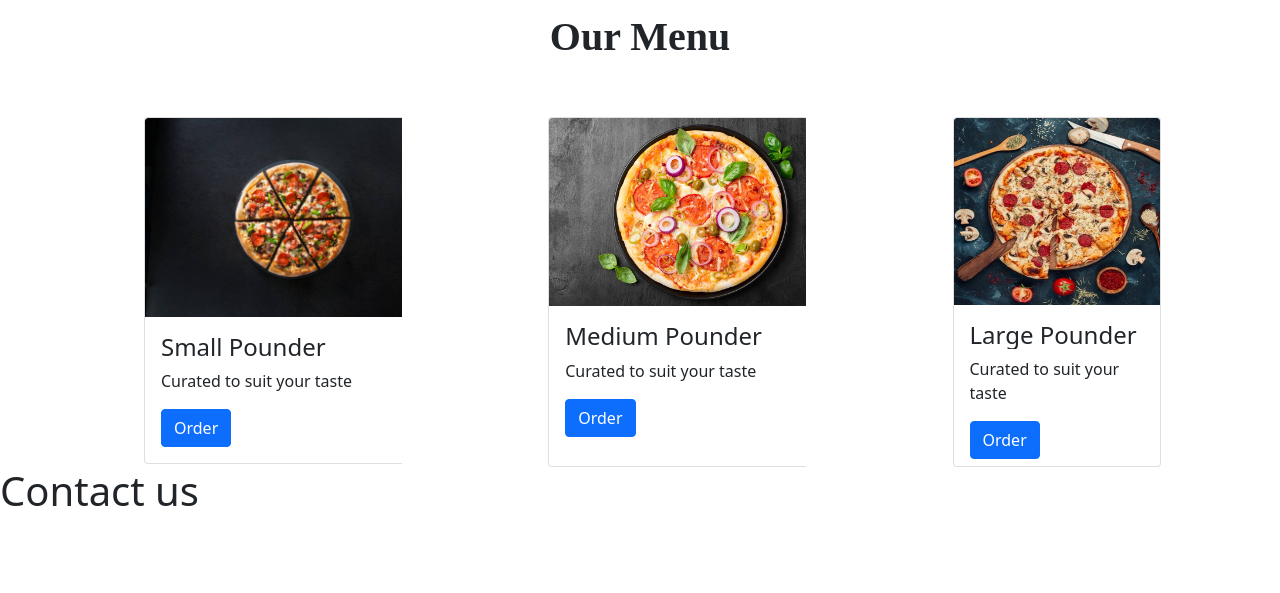
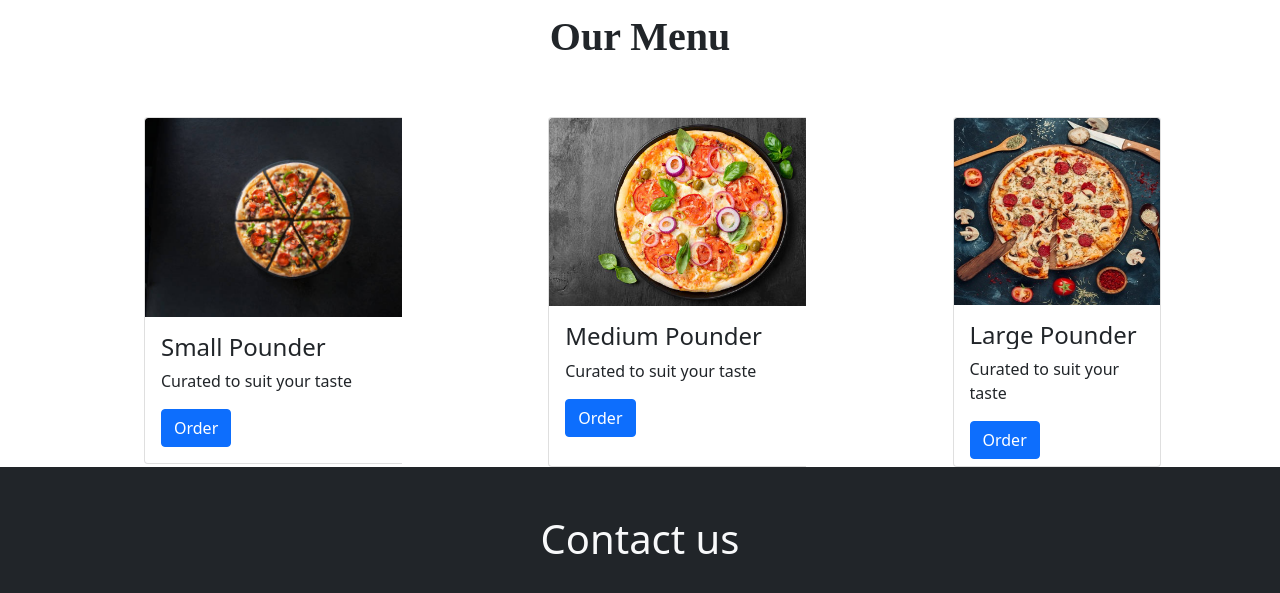
Before and after one commit to paulmunyao/Pizza-Palace, a plain HTML site: page index.html in a window 1280 px wide. Shown: the part 789-1382 px from the top of the page. Before the commit the page ends 1312 px from the top, so only its background shows below. Drawn offline with nearby package versions, Linux system fonts and the light colour scheme; a script that the page names is missing.

Commit message:
Style contact us page

```diff
--- a/index.css
+++ b/index.css
@@ -42,10 +42,10 @@
   margin-top: 70px;
 }
 
-.section2 {
+/* .section2 {
   height: 700px;
   width: 100%;
-}
+} */
 
 .menu {
   text-align: center;
@@ -63,6 +63,11 @@
 .row{
   margin-left: 50px;
   justify-content: space-between;
+}
+
+.section3 {
+  height: 700px;
+  width: 100%;
 }
 
 @media only screen and (max-width: 600px) {
--- a/index.html
+++ b/index.html
@@ -70,8 +70,12 @@
         </div>
     </div>
     <!-- </div> -->
-    <div class="section3">
+    <div class="section3 bg-dark">
+        <div class="container text-center text-light mt-5">
+            <div class="contact">
                 <h1>Contact us</h1>
+            </div>
+        </div>
     </div>
 
 
```
Lines whose indentation alone changed are shown as unchanged.
